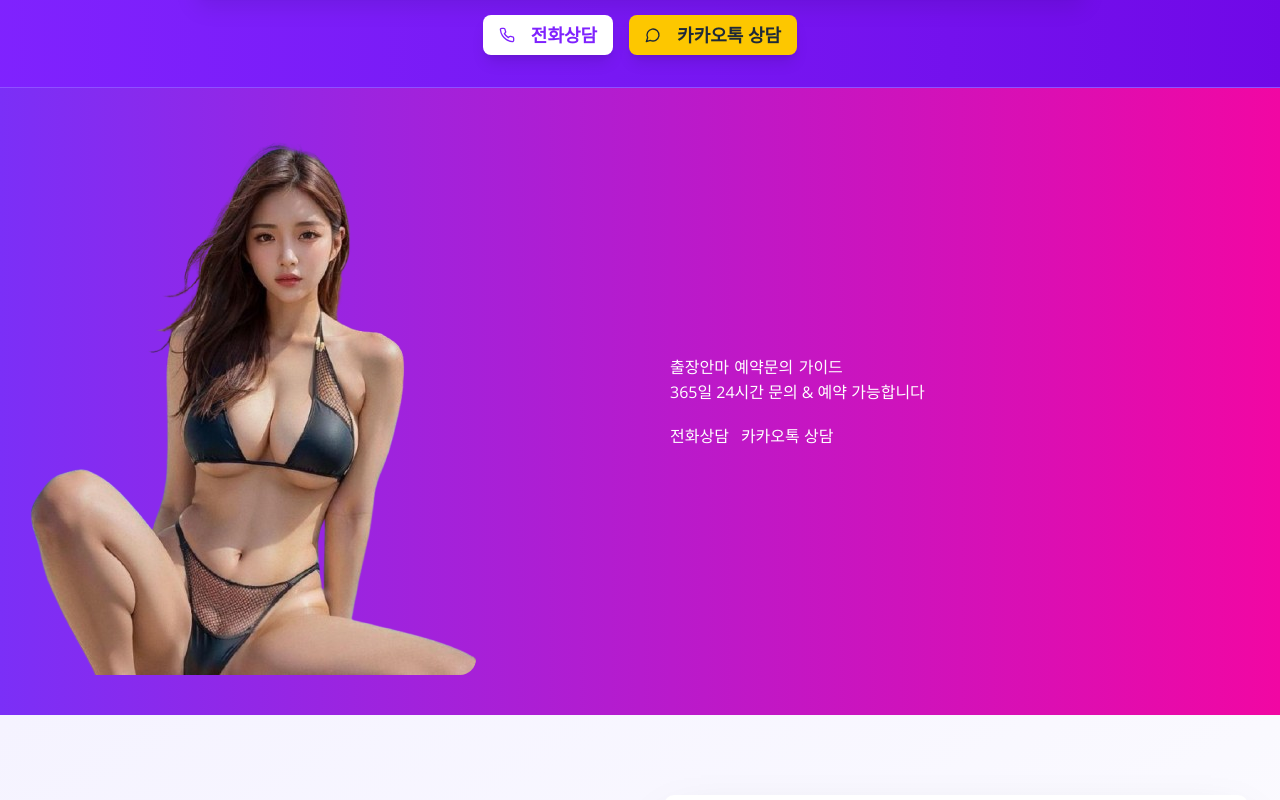
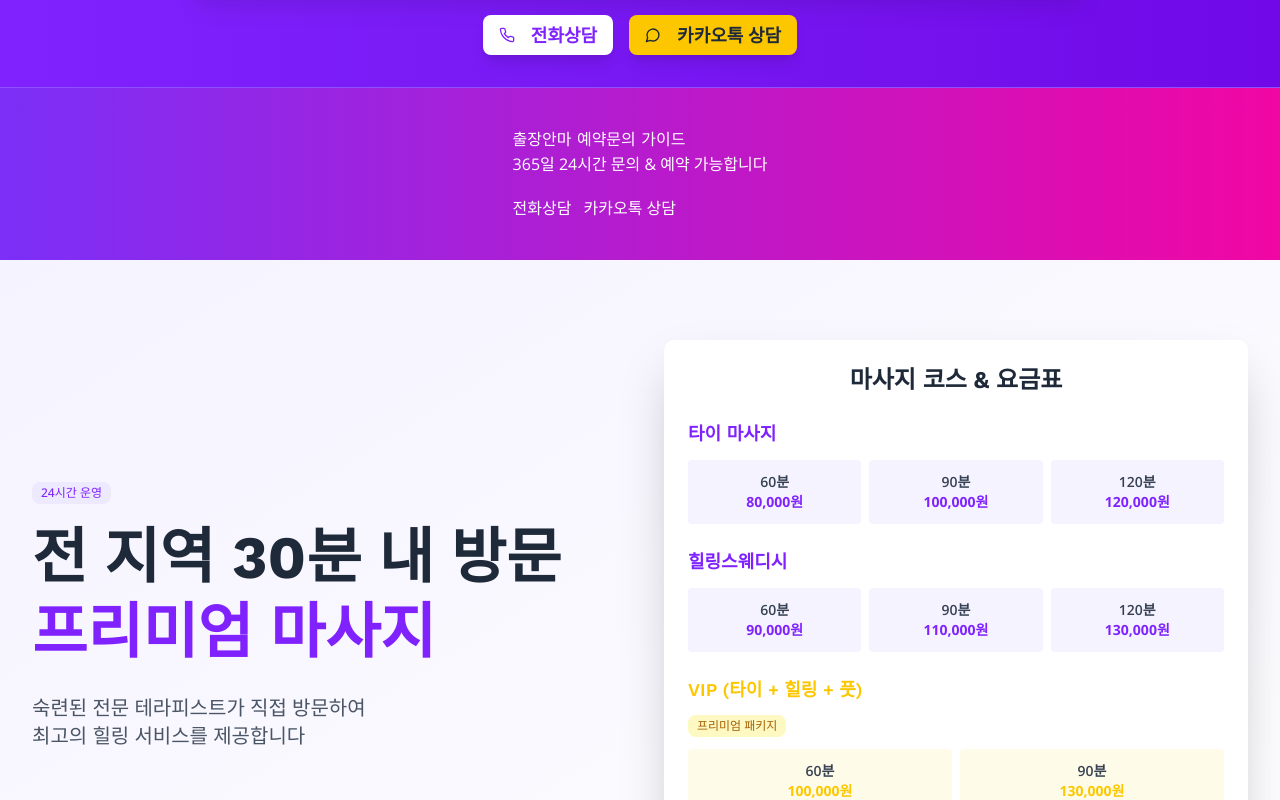
Before and after one commit to tkm240221-pixel/-, a Next.js app: page / in a window 1280 px wide. Shown: the part 400-1200 px from the top of the page. Built offline with nearby package versions, Linux system fonts and the light colour scheme.

Commit message:
Update page.tsx

```diff
--- a/app/page.tsx
+++ b/app/page.tsx
@@ -1627,15 +1627,10 @@ export default function HomePage() {
         </section>
 
    <section className="banner">
-  {/* 왼쪽: 이미지 */}
-  <div className="banner-left">
-    <img src="/AI.biki.png" alt="프리미엄 마사지" className="banner-img" />
-  </div>
-
-  {/* 오른쪽: 텍스트 + 버튼 */}
-  <div className="banner-right">
+  <div className="banner-content">
     <h2>출장안마 예약문의 가이드</h2>
     <p>365일 24시간 문의 & 예약 가능합니다</p>
+
     <div className="banner-buttons">
       <a href="tel:010-2871-2457" className="btn">전화상담</a>
       <a href="https://open.kakao.com/o/s0ca9mMh" className="btn btn-kakao">카카오톡 상담</a>
```
